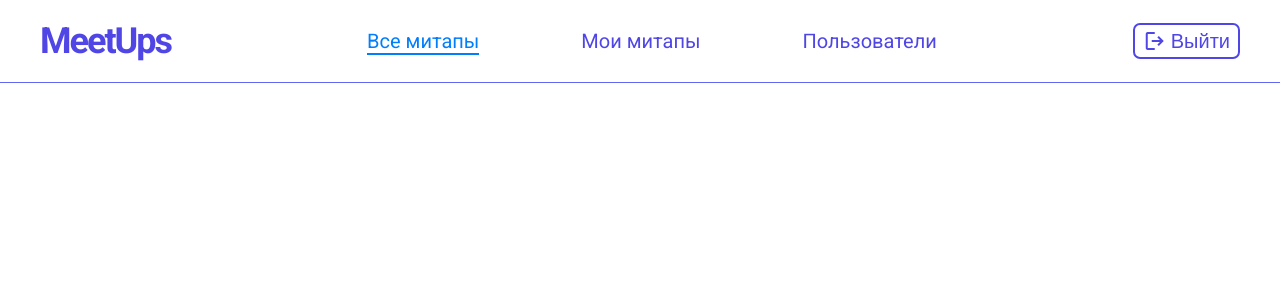
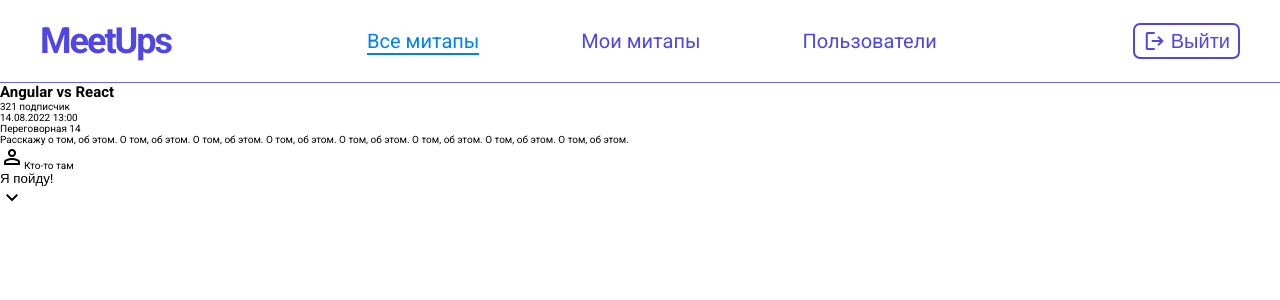
Before and after one commit to NERFTHISPLS/angular-meetup-organization, an Angular app: page / in a window 1280 px wide. Shown: the top 300 px of the page. Built offline with nearby package versions, Linux system fonts and the light colour scheme.

Commit message:
Create markup for the meetup list item

```diff
--- a/src/app/app.component.html
+++ b/src/app/app.component.html
@@ -1 +1,4 @@
 <app-header />
+<main>
+  <app-all-meetups />
+</main>
--- a/src/app/app.component.ts
+++ b/src/app/app.component.ts
@@ -2,13 +2,14 @@ import { Component } from '@angular/core';
 import { RouterOutlet } from '@angular/router';
 
 import { HeaderComponent } from './shared/components/header/header.component';
+import { AllMeetupsComponent } from './pages/all-meetups/all-meetups.component';
 
 @Component({
   selector: 'app-root',
   standalone: true,
-  imports: [RouterOutlet, HeaderComponent],
+  imports: [RouterOutlet, HeaderComponent, AllMeetupsComponent],
   templateUrl: './app.component.html',
-  styleUrl: './app.component.scss'
+  styleUrl: './app.component.scss',
 })
 export class AppComponent {
   title = 'angular-meetup-organization';
--- a/src/app/pages/all-meetups/all-meetups.component.html
+++ b/src/app/pages/all-meetups/all-meetups.component.html
@@ -1 +1,3 @@
-<p>all-meetups works!</p>
+<ul class="all-meetups-list">
+  <app-meetup-item />
+</ul>
--- a/src/app/shared/components/meetup-item/meetup-item.component.html
+++ b/src/app/shared/components/meetup-item/meetup-item.component.html
@@ -1 +1,26 @@
-<p>meetup-item works!</p>
+<li class="meetup">
+  <h2 class="meetup-title">Angular vs React</h2>
+  <p class="subscribers-number">321 подписчик</p>
+
+  <div class="time-and-place">
+    <time class="time" datetime="2022-08-14T13:00">14.08.2022 13:00</time>
+    <p class="place">Переговорная 14</p>
+  </div>
+
+  <p class="short-description">
+    Расскажу о том, об этом. О том, об этом. О том, об этом. О том, об этом. О
+    том, об этом. О том, об этом. О том, об этом. О том, об этом.
+  </p>
+
+  <p class="author">
+    <span class="material-symbols-outlined">person</span>
+    <span>Кто-то там</span>
+  </p>
+
+  <div class="buttons">
+    <button class="btn btn--go">Я пойду!</button>
+    <button class="btn btn--more">
+      <span class="material-symbols-outlined">expand_more</span>
+    </button>
+  </div>
+</li>
```
Also changed, not shown: src/app/pages/all-meetups/all-meetups.component.ts (+5 -5 lines).
